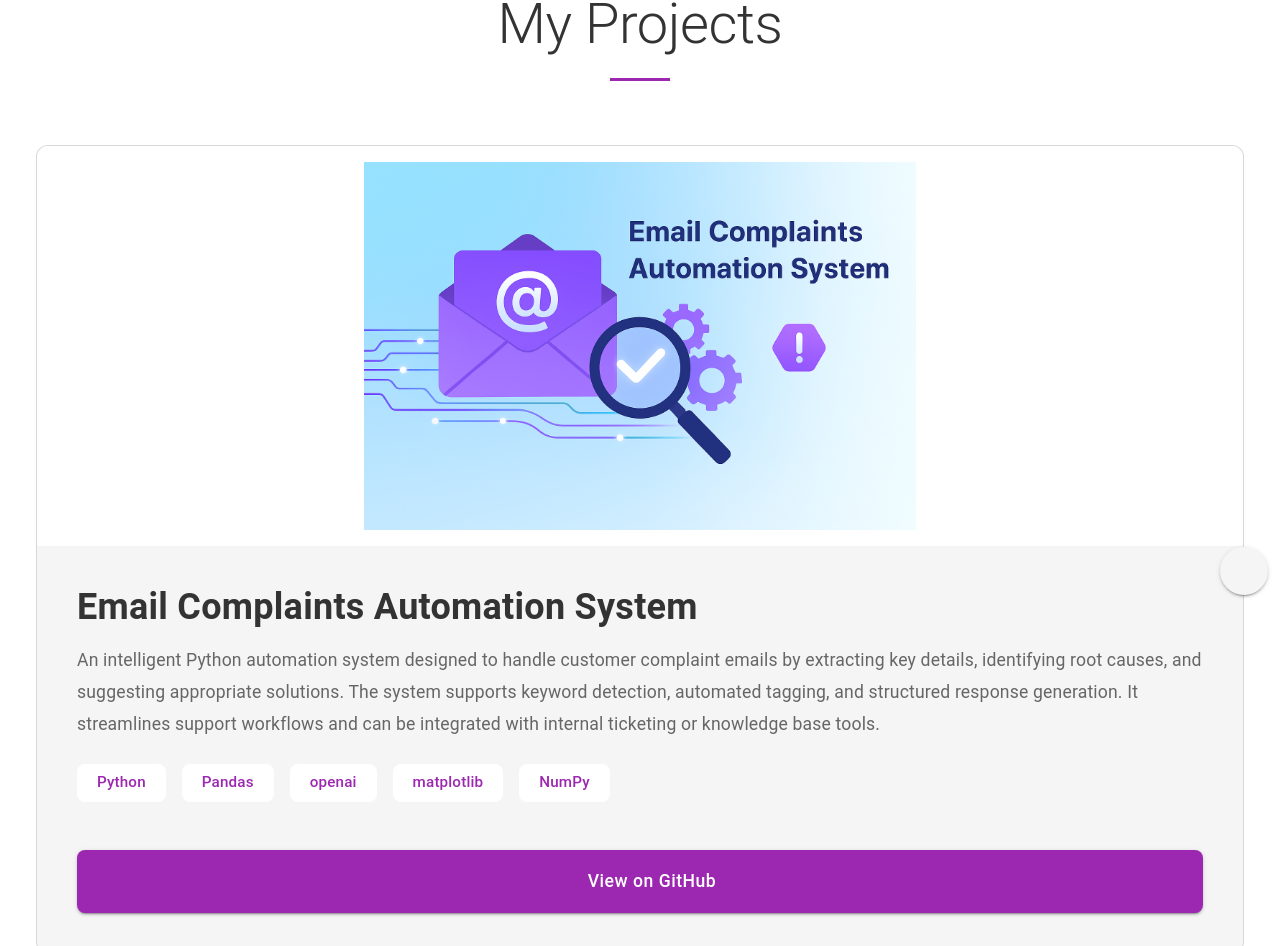
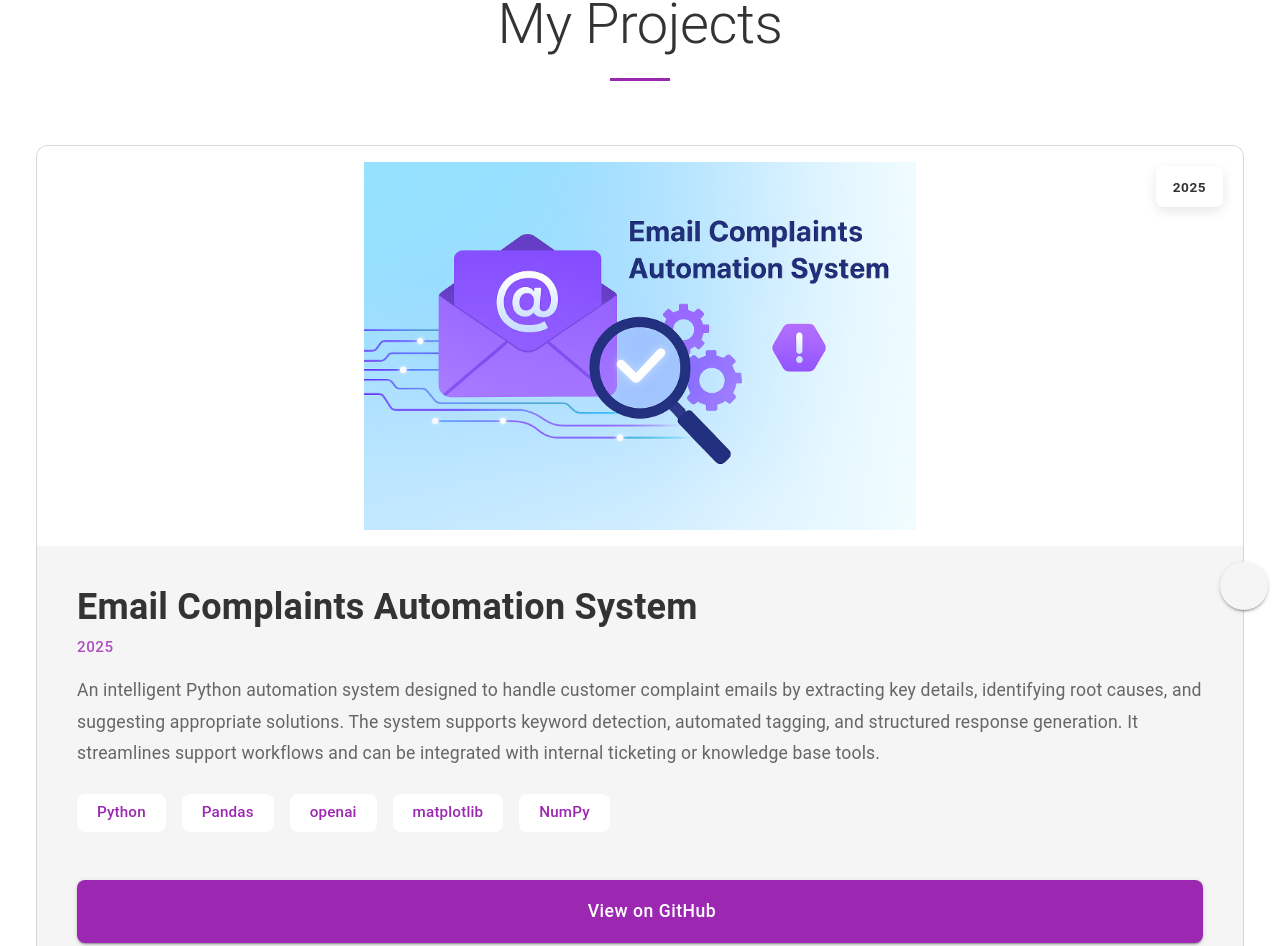
Before and after one commit to yewzhihao3/portfolio, a React (Create React App) app: page / in a window 1280 px wide. Shown: the part 3872-4818 px from the top of the page. Built offline with nearby package versions, Linux system fonts and the light colour scheme; some icons are missing.

Commit message:
feat: Enhance Projects section by adding a date badge overlay on project images and displaying project dates prominently, improving visual hierarchy and user information accessibility

```diff
--- a/src/sections/Projects.tsx
+++ b/src/sections/Projects.tsx
@@ -305,6 +305,8 @@ const Projects = () => {
                     },
                   }}
                 >
+                  {/* Image Container with Date Badge */}
+                  <Box sx={{ position: "relative" }}>
                     <CardMedia
                       component="img"
                       height="400"
@@ -321,6 +323,47 @@ const Projects = () => {
                         },
                       }}
                     />
+                    {/* Date Badge */}
+                    <Box
+                      sx={{
+                        position: "absolute",
+                        top: { xs: 12, md: 20 },
+                        right: { xs: 12, md: 20 },
+                        px: { xs: 1.5, md: 2 },
+                        py: { xs: 0.5, md: 0.75 },
+                        bgcolor:
+                          theme.palette.mode === "dark"
+                            ? "rgba(0, 0, 0, 0.7)"
+                            : "rgba(255, 255, 255, 0.95)",
+                        backdropFilter: "blur(10px)",
+                        borderRadius: 2,
+                        border:
+                          theme.palette.mode === "dark"
+                            ? "1px solid rgba(255, 255, 255, 0.1)"
+                            : "1px solid rgba(255, 255, 255, 0.2)",
+                        boxShadow:
+                          theme.palette.mode === "dark"
+                            ? "0 4px 12px rgba(0, 0, 0, 0.3)"
+                            : "0 4px 12px rgba(0, 0, 0, 0.1)",
+                        zIndex: 2,
+                      }}
+                    >
+                      <Typography
+                        variant="caption"
+                        sx={{
+                          fontWeight: 600,
+                          fontSize: { xs: "0.75rem", md: "0.85rem" },
+                          color:
+                            theme.palette.mode === "dark"
+                              ? "rgba(255, 255, 255, 0.9)"
+                              : "text.primary",
+                          letterSpacing: "0.5px",
+                        }}
+                      >
+                        {project.date}
+                      </Typography>
+                    </Box>
+                  </Box>
                   <CardContent
                     sx={{
                       p: { xs: 3, sm: 4, md: 5 },
@@ -339,10 +382,24 @@ const Projects = () => {
                           md: "2.25rem",
                         },
                         lineHeight: 1.2,
-                        mb: 2,
+                        mb: 1,
                       }}
                     >
                       {project.title}
+                    </Typography>
+                    {/* Date Display */}
+                    <Typography
+                      variant="body2"
+                      sx={{
+                        color: "primary.main",
+                        fontWeight: 500,
+                        fontSize: { xs: "0.85rem", md: "0.95rem" },
+                        mb: 2,
+                        opacity: 0.8,
+                        letterSpacing: "0.5px",
+                      }}
+                    >
+                      {project.date}
                     </Typography>
                     <Typography
                       variant="body1"
```
Lines whose indentation alone changed are shown as unchanged.
